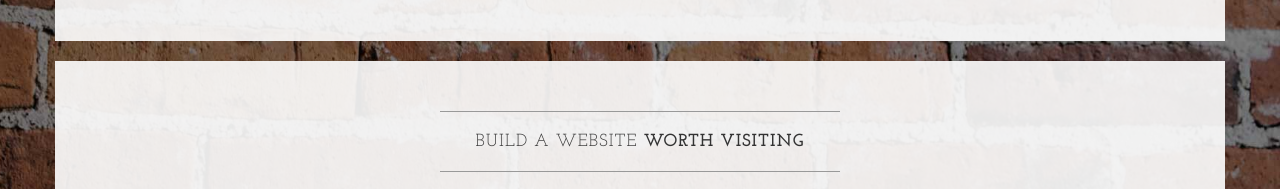
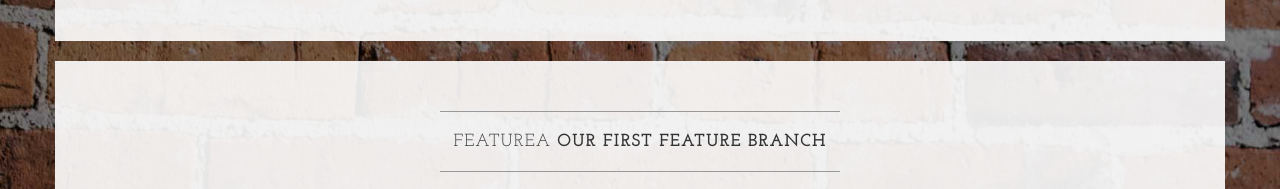
Before and after one commit to sukanya127/Learnable-Git-Course, a plain HTML site: page index.html in a window 1280 px wide. Shown: the part 1043-1232 px from the top of the page. Drawn offline with nearby package versions, Linux system fonts and the light colour scheme.

Commit message:
Initial commit on Feature A

```diff
--- a/index.html
+++ b/index.html
@@ -123,8 +123,8 @@
             <div class="box">
                 <div class="col-lg-12">
                     <hr>
-                    <h2 class="intro-text text-center">Build a website
-                        <strong>worth visiting</strong>
+                    <h2 class="intro-text text-center">FeatureA
+                        <strong>Our First Feature Branch</strong>
                     </h2>
                     <hr>
                     <img class="img-responsive img-border img-left" src="img/intro-pic.jpg" alt="">
```
